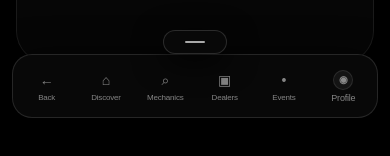
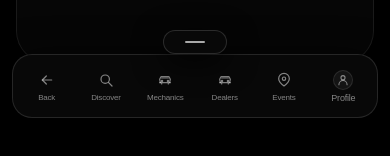
Before and after one commit to Gads-Tech/Revvam, a Next.js app: page /messages in a window 390 px wide. Shown: the part 718-874 px from the top of the page. Built offline with nearby package versions, Linux system fonts and the light colour scheme; no server answers.

Commit message:
Replace mobile navigation symbols with Revvam icons

```diff
--- a/src/components/MobileNav.tsx
+++ b/src/components/MobileNav.tsx
@@ -5,6 +5,7 @@ import { usePathname, useRouter } from "next/navigation";
 import { createPortal } from "react-dom";
 import { useEffect, useState, useSyncExternalStore } from "react";
 import DiscoverLink from "@/components/DiscoverLink";
+import { BackIcon, BellIcon, CarIcon, LocationIcon, MessageIcon, SearchIcon, UserIcon, PlusIcon, MoreIcon } from "@/components/icons";
 
 const subscribeToMount = () => () => {};
 const getClientMountSnapshot = () => true;
@@ -106,25 +107,25 @@ export default function MobileNav() {
       <div className={`mobile-nav-root fixed inset-x-0 bottom-0 z-[2147483646] px-3 pb-[max(8px,env(safe-area-inset-bottom))] transition-transform duration-300 ease-out ${mobileNavOpen ? "translate-y-0" : "translate-y-full"}`} style={{ pointerEvents: mobileNavOpen ? "auto" : "none", touchAction: "manipulation", isolation: "isolate", zIndex: 2147483646 }}>
         <div className="relative mx-auto w-full max-w-[520px]">
           {profileMenuOpen && mobileNavOpen && <div data-revvam-profile-menu className="absolute bottom-[74px] right-0 z-[2147483647] w-[230px] overflow-hidden rounded-2xl border border-white/[0.12] bg-[#080808] p-1.5 shadow-[0_18px_50px_rgba(0,0,0,0.9)]" style={{ pointerEvents: "auto", touchAction: "manipulation" }}>
-            <Link href="/profile" onClick={() => setProfileMenuOpen(false)} className="flex min-h-11 items-center rounded-xl px-3 text-sm font-semibold text-white/80 active:bg-white/[0.08]" style={{ touchAction: "manipulation" }}><span className="mr-3 text-white/50">◉</span>View profile</Link>
-            <Link href="/profile/notifications" onClick={() => setProfileMenuOpen(false)} className="flex min-h-11 items-center rounded-xl px-3 text-sm font-semibold text-white/80 active:bg-white/[0.08]" style={{ touchAction: "manipulation" }}><span className="mr-3 text-red-400/80">●</span><span>Notifications</span><Badge count={notificationCount} /></Link>
-            <Link href="/messages" onClick={() => setProfileMenuOpen(false)} className="flex min-h-11 items-center rounded-xl px-3 text-sm font-semibold text-white/80 active:bg-white/[0.08]" style={{ touchAction: "manipulation" }}><span className="mr-3 text-white/50">✉</span><span>Messages</span><Badge count={messageCount} /></Link>
-            <Link href="/profile/avatar" onClick={() => setProfileMenuOpen(false)} className="flex min-h-11 items-center rounded-xl px-3 text-sm font-semibold text-white/80 active:bg-white/[0.08]" style={{ touchAction: "manipulation" }}><span className="mr-3 text-white/50">◌</span>Profile photo</Link>
+            <Link href="/profile" onClick={() => setProfileMenuOpen(false)} className="flex min-h-11 items-center rounded-xl px-3 text-sm font-semibold text-white/80 active:bg-white/[0.08]" style={{ touchAction: "manipulation" }}><UserIcon className="mr-3 h-4 w-4 text-white/50" />View profile</Link>
+            <Link href="/profile/notifications" onClick={() => setProfileMenuOpen(false)} className="flex min-h-11 items-center rounded-xl px-3 text-sm font-semibold text-white/80 active:bg-white/[0.08]" style={{ touchAction: "manipulation" }}><BellIcon className="mr-3 h-4 w-4 text-red-400/80" /><span>Notifications</span><Badge count={notificationCount} /></Link>
+            <Link href="/messages" onClick={() => setProfileMenuOpen(false)} className="flex min-h-11 items-center rounded-xl px-3 text-sm font-semibold text-white/80 active:bg-white/[0.08]" style={{ touchAction: "manipulation" }}><MessageIcon className="mr-3 h-4 w-4 text-white/50" /><span>Messages</span><Badge count={messageCount} /></Link>
+            <Link href="/profile/avatar" onClick={() => setProfileMenuOpen(false)} className="flex min-h-11 items-center rounded-xl px-3 text-sm font-semibold text-white/80 active:bg-white/[0.08]" style={{ touchAction: "manipulation" }}><UserIcon className="mr-3 h-4 w-4 text-white/50" />Profile photo</Link>
             <div className="my-1 border-t border-white/[0.08]" />
-            <button type="button" onClick={handleLogout} disabled={loggingOut} className="flex min-h-11 w-full items-center rounded-xl px-3 text-left text-sm font-semibold text-red-300 active:bg-red-500/[0.12] disabled:opacity-50" style={{ touchAction: "manipulation" }}><span className="mr-3 text-red-400/80">↪</span>{loggingOut ? "Logging out…" : "Log out"}</button>
+            <button type="button" onClick={handleLogout} disabled={loggingOut} className="flex min-h-11 w-full items-center rounded-xl px-3 text-left text-sm font-semibold text-red-300 active:bg-red-500/[0.12] disabled:opacity-50" style={{ touchAction: "manipulation" }}><BackIcon className="mr-3 h-4 w-4 rotate-180 text-red-400/80" />{loggingOut ? "Logging out…" : "Log out"}</button>
           </div>}
 
           <nav aria-label="Mobile navigation" className="relative z-[2147483647] flex h-16 w-full flex-row items-stretch overflow-hidden rounded-[20px] border border-white/[0.12] bg-[#080808] p-1 shadow-[0_10px_40px_rgba(0,0,0,0.9)]" style={{ pointerEvents: "auto", touchAction: "manipulation", zIndex: 2147483647 }}>
-            <MobileNavItem icon="←" label="Back" onClick={handleBack} />
+            <MobileNavItem icon={<BackIcon className="h-4 w-4" />} label="Back" onClick={handleBack} />
             <DiscoverLink className={`flex h-full min-w-0 flex-1 touch-manipulation flex-col items-center justify-center rounded-[15px] px-0.5 py-1 transition-all active:scale-[0.96] ${pathname === "/home" ? "bg-red-500/[0.10] text-red-300" : "text-white/50 active:bg-white/[0.05]"}`}>
-              <span className="flex h-5 items-center justify-center text-[14px] leading-none">⌂</span>
+              <span className="flex h-5 items-center justify-center"><SearchIcon className="h-4 w-4" /></span>
               <span className="mt-1 w-full truncate text-center text-[8px] font-medium leading-none tracking-tight sm:text-[9px]">Discover</span>
             </DiscoverLink>
-            <MobileNavItem icon="⌕" label="Mechanics" href="#" />
-            <MobileNavItem icon="▣" label="Dealers" href="#" />
-            <MobileNavItem icon="•" label="Events" href="#" />
+            <MobileNavItem icon={<CarIcon className="h-4 w-4" />} label="Mechanics" href="#" />
+            <MobileNavItem icon={<CarIcon className="h-4 w-4" />} label="Dealers" href="#" />
+            <MobileNavItem icon={<LocationIcon className="h-4 w-4" />} label="Events" href="#" />
             <button data-revvam-profile-toggle type="button" onClick={() => setProfileMenuOpen((open) => !open)} aria-expanded={profileMenuOpen} aria-label={`Profile menu${combinedCount ? `, ${combinedCount} unread` : ""}`} className={`relative flex h-full min-w-0 flex-1 touch-manipulation flex-col items-center justify-center rounded-[15px] px-0.5 py-1 transition-all active:scale-[0.96] ${pathname?.startsWith("/profile") || profileMenuOpen ? "bg-red-500/[0.10] text-red-300" : "text-white/50 active:bg-white/[0.05]"}`} style={{ WebkitTapHighlightColor: "transparent", touchAction: "manipulation" }}>
-              <span className="relative flex h-5 w-5 items-center justify-center rounded-full border border-current/20 bg-white/[0.05] text-[10px] font-bold leading-none">◉{combinedCount > 0 && <span className="absolute -right-3 -top-2 min-w-4 rounded-full bg-red-500 px-1 text-center text-[8px] font-black leading-4 text-white">{combinedCount > 99 ? "99+" : combinedCount}</span>}</span>
+              <span className="relative flex h-5 w-5 items-center justify-center rounded-full border border-current/20 bg-white/[0.05] text-[10px] font-bold leading-none"><UserIcon className="h-3.5 w-3.5" />{combinedCount > 0 && <span className="absolute -right-3 -top-2 min-w-4 rounded-full bg-red-500 px-1 text-center text-[8px] font-black leading-4 text-white">{combinedCount > 99 ? "99+" : combinedCount}</span>}</span>
               <span className="mt-1 w-full truncate text-center text-[9px] font-medium leading-none tracking-tight">Profile</span>
             </button>
           </nav>
@@ -134,9 +135,9 @@ export default function MobileNav() {
   );
 }
 
-function MobileNavItem({ icon, label, href, onClick, active = false }: { icon: string; label: string; href?: string; onClick?: () => void; active?: boolean }) {
+function MobileNavItem({ icon, label, href, onClick, active = false }: { icon: React.ReactNode; label: string; href?: string; onClick?: () => void; active?: boolean }) {
   const className = `flex h-full min-w-0 flex-1 touch-manipulation flex-col items-center justify-center rounded-[15px] px-0.5 py-1 transition-all active:scale-[0.96] ${active ? "bg-red-500/[0.10] text-red-300" : "text-white/50 active:bg-white/[0.05]"}`;
-  const content = <><span className="flex h-5 items-center justify-center text-[14px] leading-none">{icon}</span><span className="mt-1 w-full truncate text-center text-[8px] font-medium leading-none tracking-tight sm:text-[9px]">{label}</span></>;
+  const content = <><span className="flex h-5 items-center justify-center">{icon}</span><span className="mt-1 w-full truncate text-center text-[8px] font-medium leading-none tracking-tight sm:text-[9px]">{label}</span></>;
   if (onClick) return <button type="button" onClick={onClick} className={className} style={{ WebkitTapHighlightColor: "transparent", touchAction: "manipulation" }}>{content}</button>;
   return <Link href={href ?? "#"} className={className} style={{ WebkitTapHighlightColor: "transparent", touchAction: "manipulation" }}>{content}</Link>;
 }
```
